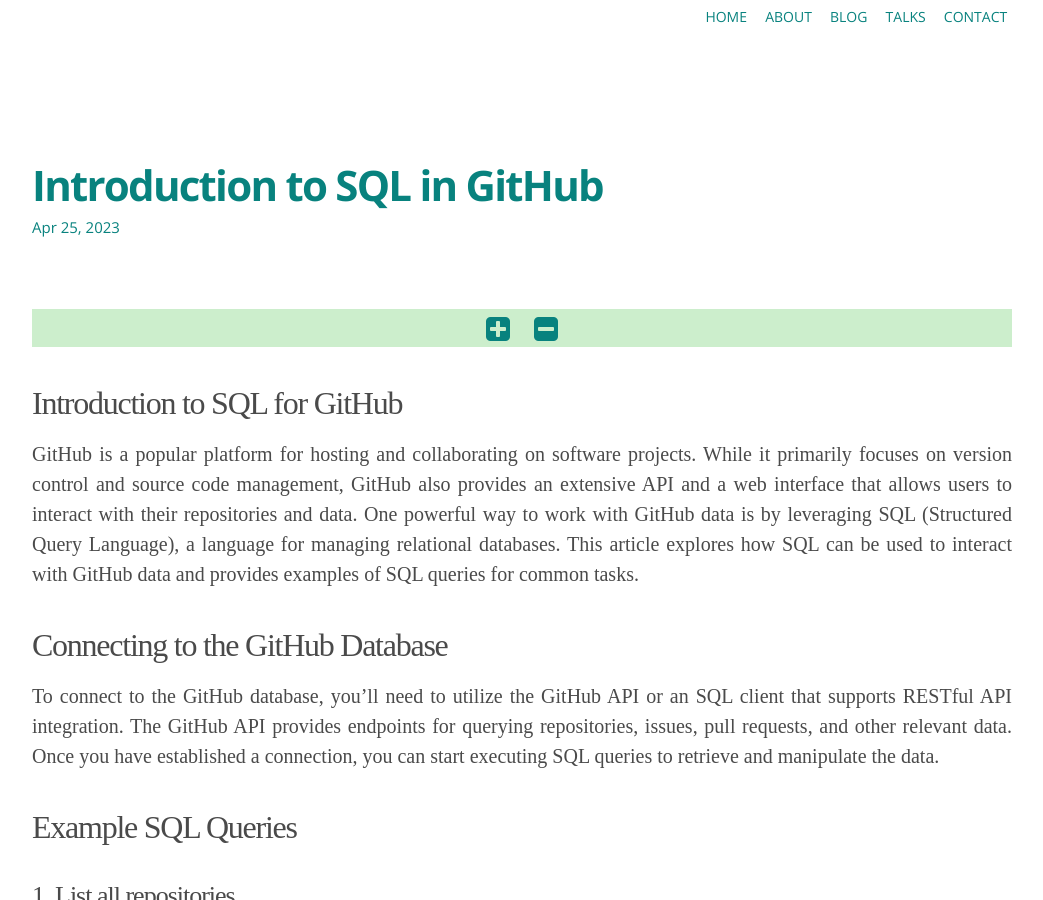
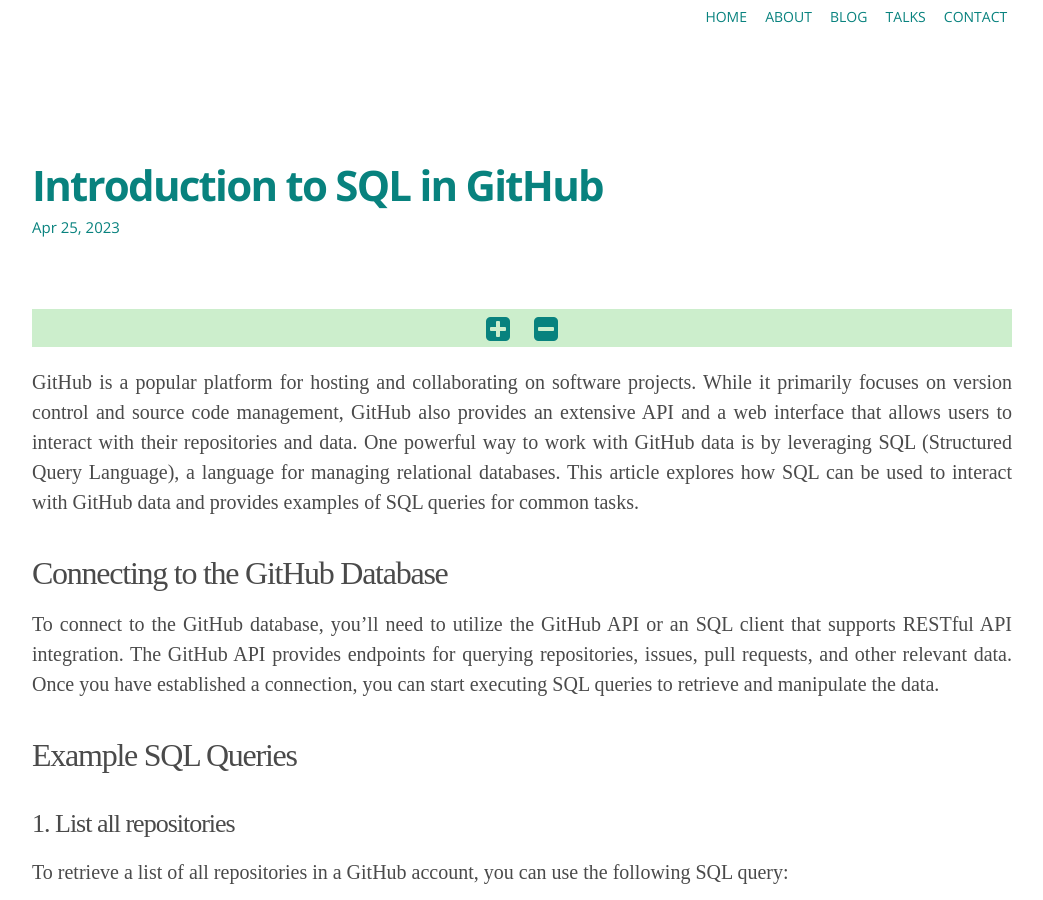
Before and after one commit to ashrafwani/ashrafwani.github.io, a Jekyll site: the page built from _posts/25-04-23-sql-in-github.markdown, in a window 1280 px wide and 900 px high. Shown: the whole window, without its empty margins (118-1161 px from the left). Built offline with Jekyll 4.4.1, drawn with Linux system fonts in a browser that asks for light colours; nearby versions of some CDN libraries; some web fonts are replaced; a script that is not in the unit is left out; comment, search, counter and statistics services are not loaded.

Commit message:
Update 25-04-23-sql-in-github.markdown

```diff
--- a/_posts/25-04-23-sql-in-github.markdown
+++ b/_posts/25-04-23-sql-in-github.markdown
@@ -5,8 +5,6 @@
 categories: code
 permalink: blog/sql-in-github
 ---
-
-## Introduction to SQL for GitHub
 
 GitHub is a popular platform for hosting and collaborating on software projects. While it primarily focuses on version control and source code management, GitHub also provides an extensive API and a web interface that allows users to interact with their repositories and data. One powerful way to work with GitHub data is by leveraging SQL (Structured Query Language), a language for managing relational databases. This article explores how SQL can be used to interact with GitHub data and provides examples of SQL queries for common tasks.
 
```
